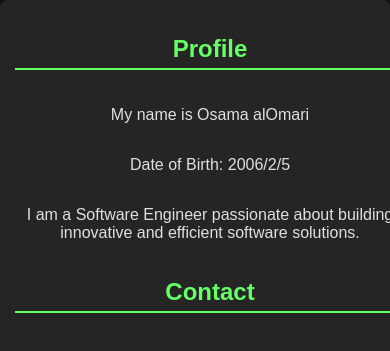
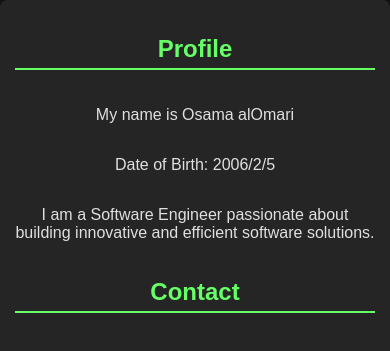
Before and after one commit to Osama-AlOmari/assignment-website, a plain HTML site: page index.html in a window 390 px wide. Shown: the top 351 px of the page. Drawn offline with Linux system fonts and the light colour scheme.

Commit message:
Update website

```diff
--- a/Assignment.css
+++ b/Assignment.css
@@ -8,7 +8,7 @@ body {
     justify-content: center;
 }
 
-#container {
+.container {
     display: flex;
     flex-wrap: wrap;
     background: #1e1e1e;
@@ -18,7 +18,7 @@ body {
     max-width: 1200px;
 }
 
-/* Sidebar */
+
 .sidebar {
     width: 250px;
     background: #252525;
@@ -45,7 +45,7 @@ body {
     padding: 0;
 }
 
-/* Content */
+
 .content {
     flex: 1;
     padding: 30px;
@@ -78,19 +78,19 @@ a:hover {
     text-decoration: underline;
 }
 
-/* شاشات أقل من 992px */
+
 @media (max-width: 992px) {
     #container {
-        flex-direction: column; /* جعل الـ Sidebar فوق المحتوى */
+        flex-direction: column;
     }
 
     .sidebar {
-        width: 100%; /* جعلها تأخذ عرض الشاشة بالكامل */
+        width: 100%;
         text-align: center;
     }
 }
 
-/* شاشات أقل من 768px */
+
 @media (max-width: 768px) {
     .content {
         padding: 20px;
@@ -101,7 +101,7 @@ a:hover {
     }
 }
 
-/* شاشات أقل من 576px */
+
 @media (max-width: 576px) {
     .content {
         padding: 15px;
--- a/index.html
+++ b/index.html
@@ -6,7 +6,7 @@
     <link rel="stylesheet" href="Assignment.css">
 </head>
 <body>
-    <section id ="container">
+    <div class ="container">
         <aside class="sidebar">
             <h2>Profile</h2>
             <p>My name is Osama alOmari </p>
@@ -40,7 +40,7 @@
                 <p><strong>High School Diploma</strong></p>
                 <p>Althagher- AlKhalidiah Secondary School</p>
                 <p>Graduated with an average of 97.93%</p>
-                <a href="شهادة الثانوية.jpg">View Certificate </a>
+                <a href= "شهادة الثانوية.jpg "> View Certificate </a>
             </section>
             <section id="projects">
                 <h2>Projects</h2>
@@ -48,21 +48,21 @@
                     <li>
                         <h3>Animal Facts Website</h3>
                         <p>A simple HTML website showcasing animal facts with images and interactive elements.</p>
-                        <a href="html5 lab1/AnimalsTask2.html">View Project</a>
+                        <a href= "html5 lab1/AnimalsTask2.html"> View Project</a>
                     </li>
                     <li>
                         <h3>Camelids Information Page</h3>
                         <p>A structured HTML page presenting information about camelids, including a comparison table.</p>
-                        <a href="html5 lab1/Camelids.html">View Project</a>
+                        <a href= "html5 lab1/Camelids.html"> View Project</a>
                     </li>
                     <li>
                         <h3>Coffee shop </h3>
                         <p>A web page for coffee shop .</p>
-                        <a href="lab3/CoffeeShop.html">View Project</a>
+                        <a href= "lab3/CoffeeShop.html"> View Project</a>
                     </li>
                 </ul>
             </section>
         </main>
-    <section>
+    </div>
 </body>
 </html>
```
